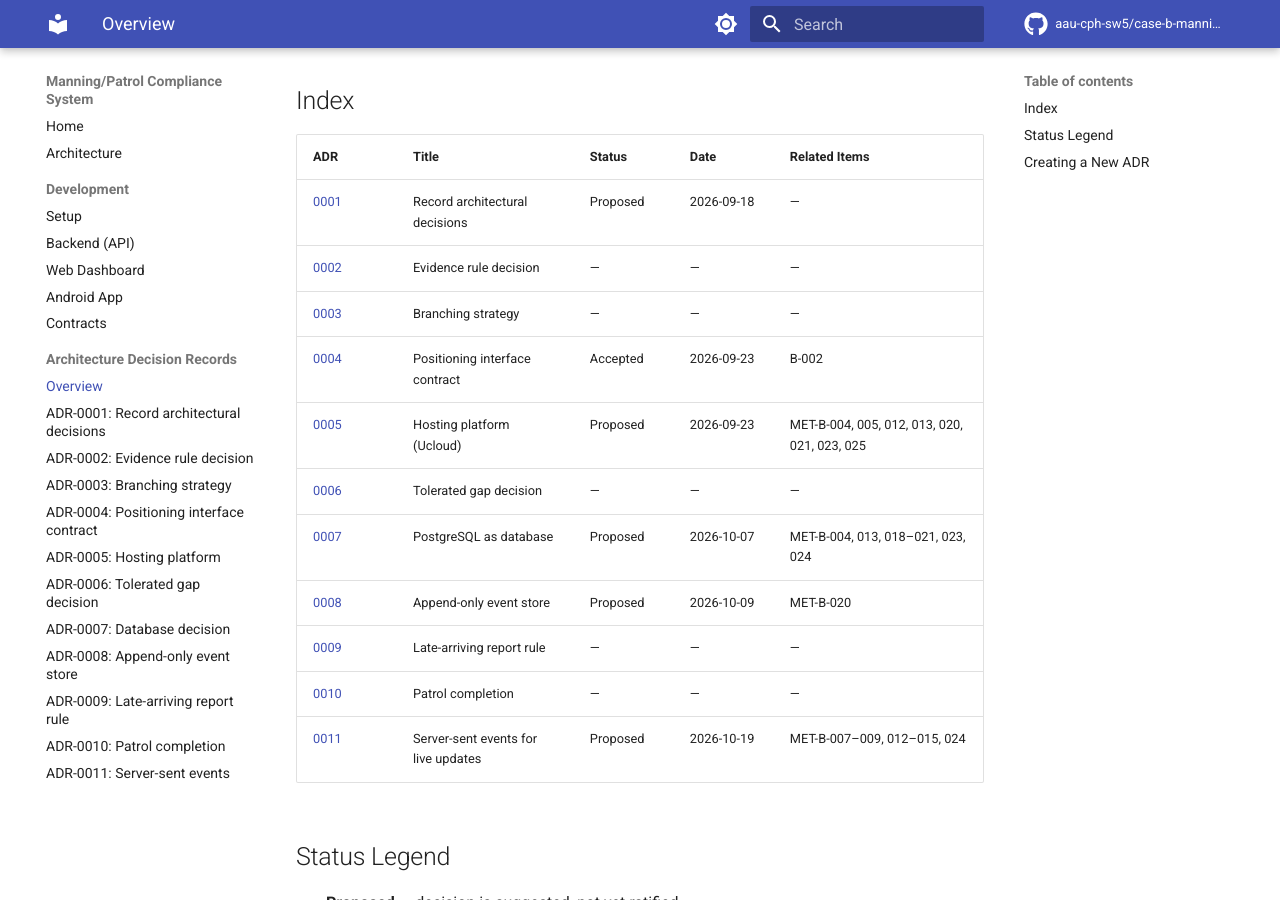
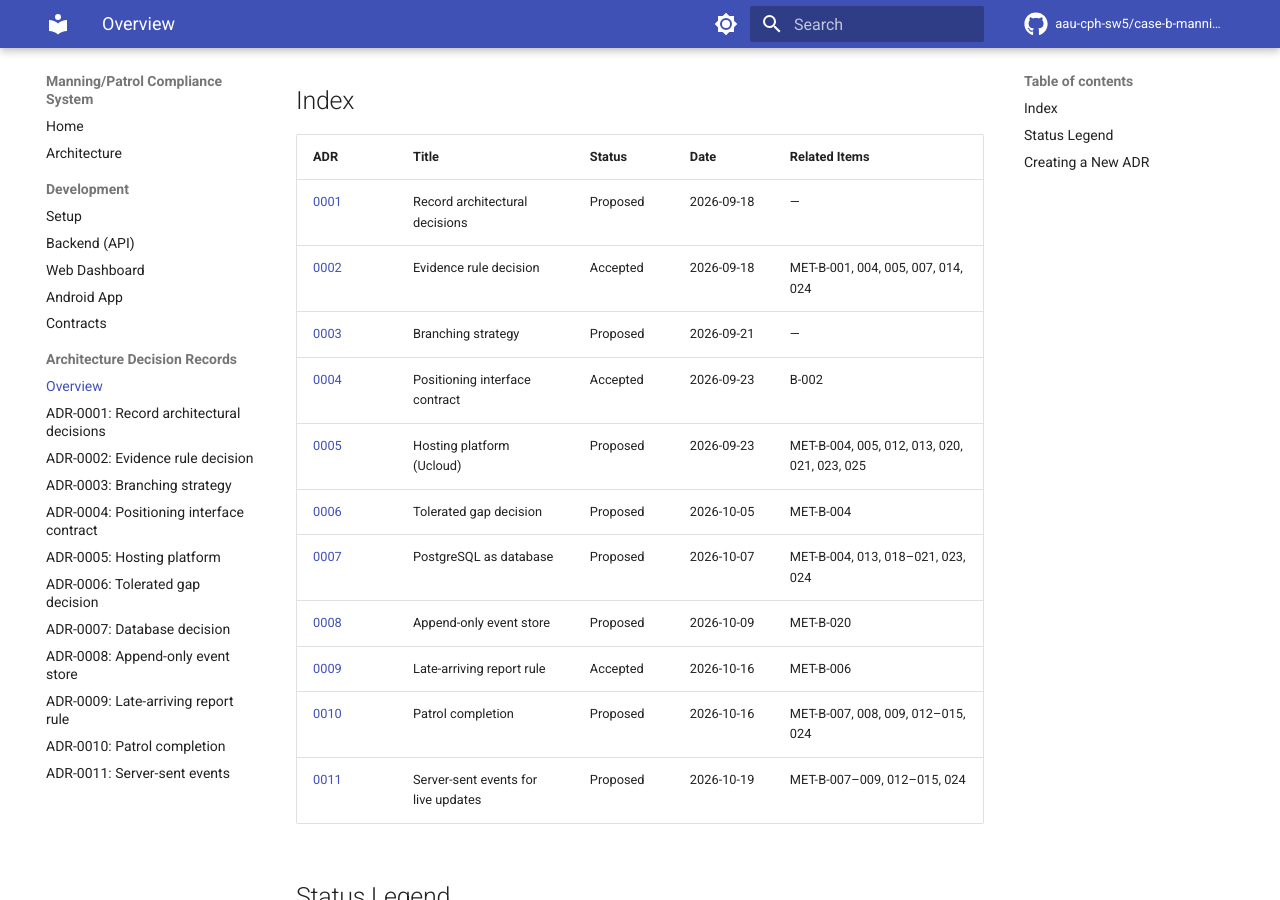
Before and after one commit to aau-cph-sw5/case-b-manning-patrol, an MkDocs documentation site: the page built from docs/docs/adr/index.md, in a window 1280 px wide and 900 px high, scrolled down 255 px. Built offline with MkDocs 1.6.1 and Material for MkDocs 9.7.7, drawn with Linux system fonts in a browser that asks for light colours; comment, search, counter and statistics services are not loaded.

Commit message:
add dates and proposed to the adr overview

```diff
--- a/docs/docs/adr/index.md
+++ b/docs/docs/adr/index.md
@@ -12,15 +12,15 @@ numbering scheme.
 | ADR | Title | Status | Date | Related Items |
 |-----|-------|--------|------|---------------|
 | [0001](0001-record-architectural-decision.md) | Record architectural decisions | Proposed | 2026-09-18 | — |
-| [0002](0002-evidence-rule-decision.md) | Evidence rule decision | — | — | — |
-| [0003](0003-branching-strategy.md) | Branching strategy | — | — | — |
+| [0002](0002-evidence-rule-decision.md) | Evidence rule decision | Accepted | 2026-09-18 | MET-B-001, 004, 005, 007, 014, 024 |
+| [0003](0003-branching-strategy.md) | Branching strategy | Proposed | 2026-09-21 | — |
 | [0004](0004-positioning-interface-contract.md) | Positioning interface contract | Accepted | 2026-09-23 | B-002 |
 | [0005](0005-hosting-platform.md) | Hosting platform (Ucloud) | Proposed | 2026-09-23 | MET-B-004, 005, 012, 013, 020, 021, 023, 025 |
-| [0006](0006-tolerated-gap-decision.md) | Tolerated gap decision | — | — | — |
+| [0006](0006-tolerated-gap-decision.md) | Tolerated gap decision | Proposed | 2026-10-05 | MET-B-004 |
 | [0007](0007-database-decision.md) | PostgreSQL as database | Proposed | 2026-10-07 | MET-B-004, 013, 018–021, 023, 024 |
 | [0008](0008-append-only-event-store-decision.md) | Append-only event store | Proposed | 2026-10-09 | MET-B-020 |
-| [0009](0009-late-arriving-report-rule.md) | Late-arriving report rule | — | — | — |
-| [0010](0010-patrol-completion.md) | Patrol completion | — | — | — |
+| [0009](0009-late-arriving-report-rule.md) | Late-arriving report rule | Accepted | 2026-10-16 | MET-B-006 |
+| [0010](0010-patrol-completion.md) | Patrol completion | Proposed | 2026-10-16 | MET-B-007, 008, 009, 012–015, 024 |
 | [0011](00011-server-sent-events.md) | Server-sent events for live updates | Proposed | 2026-10-19 | MET-B-007–009, 012–015, 024 |
 
 ## Status Legend
```
